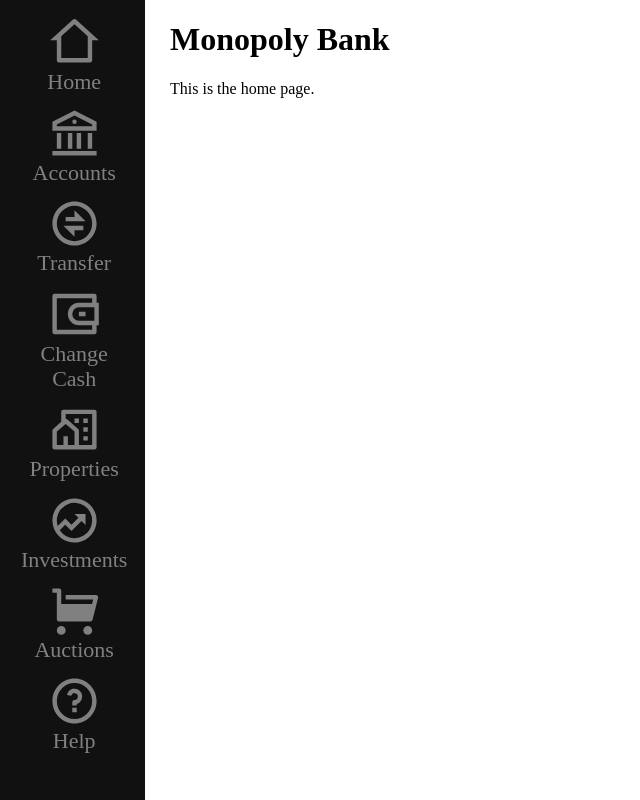
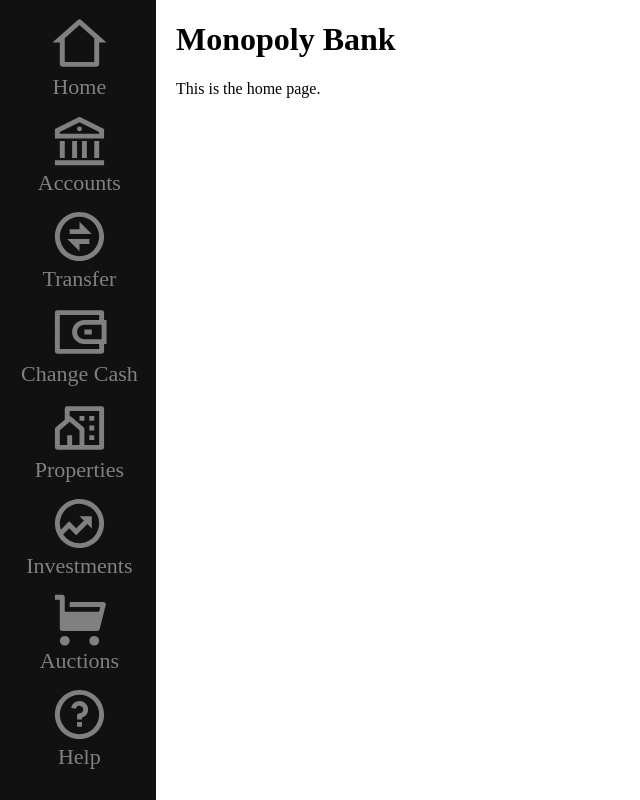
Before and after one commit to hyperdriveguy/monopoly-bank, a Flask app: page / in a window 1280 px wide. Shown: the whole page, without its empty margins (0-640 px from the left). Run offline with Flask 2, Linux system fonts and the light colour scheme.

Commit message:
Make sidebar respect content Use Javascript to get the sidebar size and set content margin (yuck)

```diff
--- a/static/css/main.css
+++ b/static/css/main.css
@@ -1,20 +1,33 @@
-header {
-    height: 100%; /* Full-height: remove this if you want "auto" height */
-    width: min-content; /* Set the width of the sidebar */
-    position: fixed; /* Fixed Sidebar (stay in place on scroll) */
-    z-index: 1; /* Stay on top */
-    top: 0; /* Stay at the top */
-    left: 0;
-    background-color: #111; /* Black */
-    overflow-x: hidden; /* Disable horizontal scroll */
+body {
+    height: 100%;
 }
 
-nav {
-  padding: 10px 10px 20px 5px;
+.side-bar {
+    /* Full-height: remove this if you want "auto" height */
+    height: 100%;
+    /* Set the width of the sidebar */
+    width: max-content;
+    /* Fixed Sidebar (stay in place on scroll) */
+    position: fixed;
+    /* Stay on top */
+    z-index: 1;
+    top: 0;
+    left: 0;
+    /* Disable horizontal scroll */
+    overflow-x: hidden;
+    overflow-y: auto;
+    background-color: #111;
+}
+
+.side-bar nav {
+    padding: 10px 10px 20px 5px;
+}
+
+.side-bar a {
+    padding: 6px 8px 6px 16px;
 }
 
 nav a {
-    padding: 6px 8px 6px 16px;
     text-align: center;
     text-decoration: none;
     font-size: 22px;
@@ -28,8 +41,10 @@
 }
 
 main {
-    margin-left: 160px; /* Same as the width of the sidebar */
+    /* Left margin same as the width of the sidebar */
+    /* This can't be set dynamically with pure CSS, so JS is used elsewhere */
     padding: 0px 10px;
+    overflow: hidden;
 }
 
 img {
@@ -38,10 +53,10 @@
     margin-right: auto;
     width: 50%;
     filter: invert(100%) brightness(50%);
-  }
+}
 
-/* On smaller screens, where height is less than 450px, change the style of the sidebar (less padding and a smaller font size) */
 @media screen and (max-width: 600px) {
-  /* nav {padding-top: 15px;} */
-  nav a {font-size: 12px;}
+    .side-bar a{
+        font-size: 10pt;
+    }
 }
--- /dev/null
+++ b/static/js/set-margin.js
@@ -0,0 +1,8 @@
+function make_margin() {
+    let target_margin = document.querySelector('.side-bar').offsetWidth;
+    // Set left margin of the main section to the width of the sidebar
+    document.querySelector('main').style.margin = `0 0 0 ${target_margin + 10}px`;
+}
+
+window.addEventListener("load", make_margin)
+window.addEventListener("resize", make_margin)
--- a/templates/sidebar.html.jinja
+++ b/templates/sidebar.html.jinja
@@ -10,7 +10,8 @@
         {% endblock %}
     </head>
     <body>
-        <header>
+        <script src="{{ url_for('static', filename='js/set-margin.js') }}"></script>
+            <div class="side-bar">
                 <nav>
                     <a href="/"><img src="{{ url_for('static', filename='icons/home-2-line.svg') }}">Home</a>
                     <a href="/{{ urls['Accounts'] }}"><img src="{{ url_for('static', filename='icons/bank-line.svg') }}">{{ urls['Accounts'].title().replace('-', ' ') }}</a>
@@ -21,7 +22,7 @@
                     <a href="/{{ urls['Auctions'] }}"><img src="{{ url_for('static', filename='icons/shopping-cart-fill.svg') }}">{{ urls['Auctions'].title().replace('-', ' ') }}</a>
                     <a href="/{{ urls['Help'] }}"><img src="{{ url_for('static', filename='icons/question-line.svg') }}">{{ urls['Help'].title().replace('-', ' ') }}</a>
                 </nav>
-        </header>
+            </div>
             <main>
             <h1>Monopoly Bank</h1>
             {% block content %}
```
Lines whose indentation alone changed are shown as unchanged.
